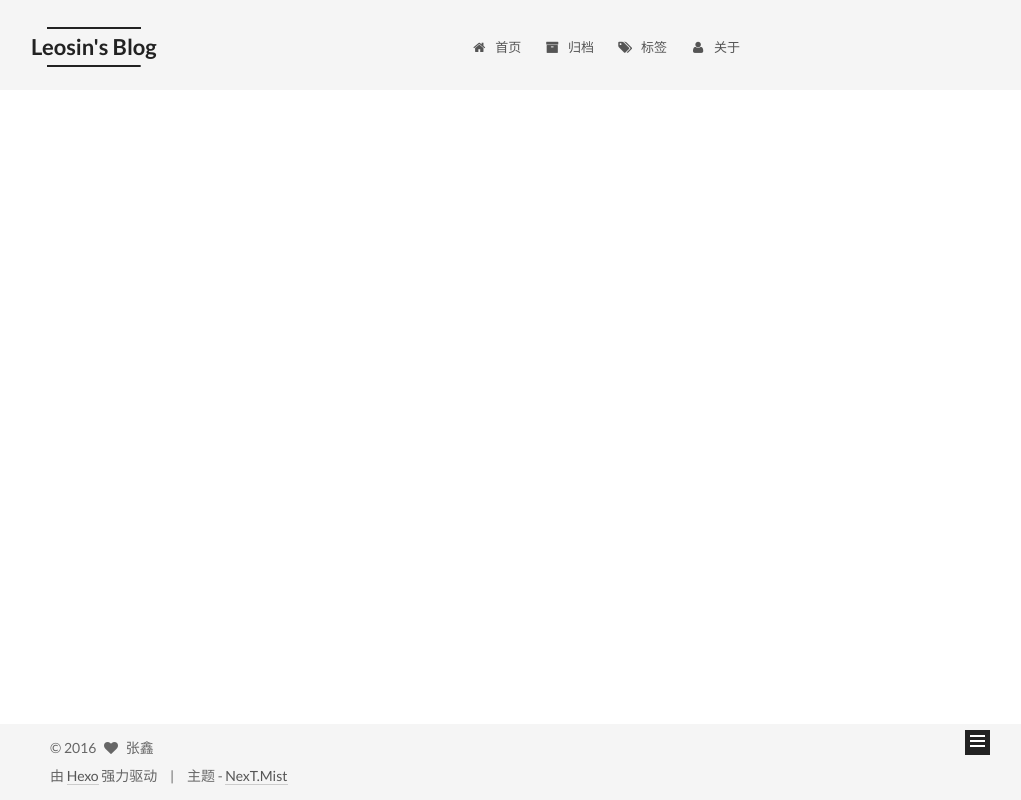
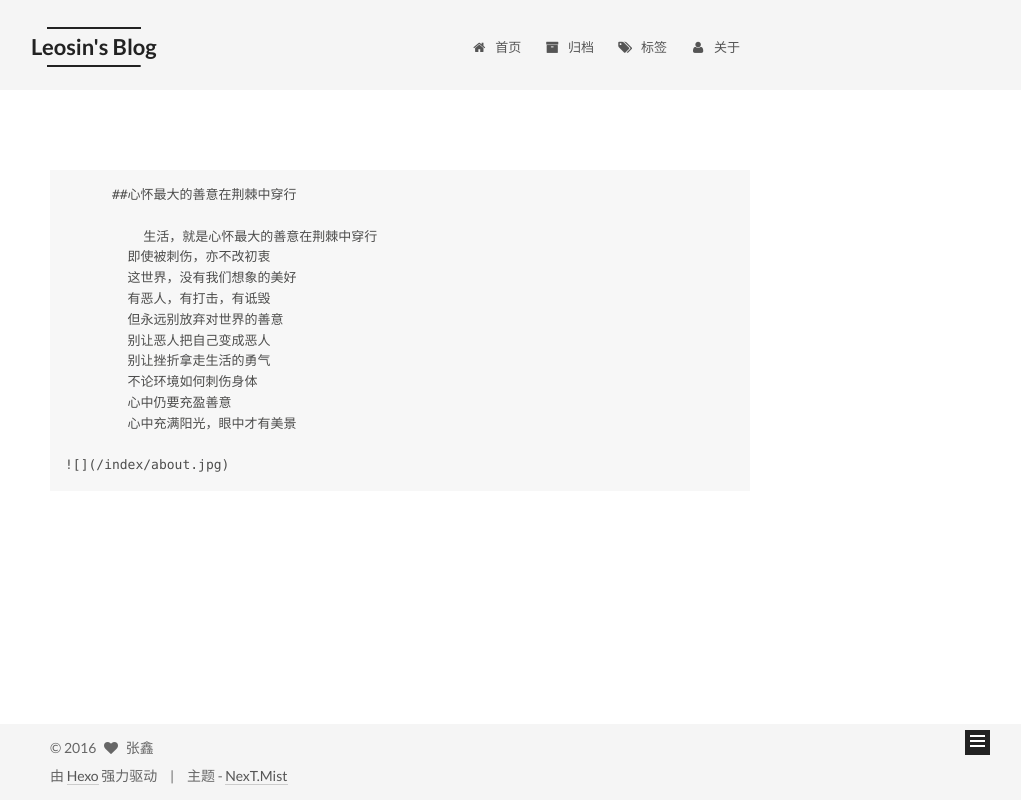
Before and after one commit to LeosinZhang/LeosinZhang.github.io, a plain HTML site: page about/index.html in a window 1280 px wide. Shown: the whole page, without its empty margins (240-1261 px from the left). Drawn offline with Linux system fonts and the light colour scheme.

Commit message:
Site updated: 2016-10-20 14:33:40

```diff
--- a/about/index.html
+++ b/about/index.html
@@ -88,16 +88,43 @@
 
 
 
-<meta name="description" content="她可以褪色 可以枯萎 怎么都可以 但只要我看她一眼 万般柔情便涌上心头">
+<meta name="description" content="##心怀最大的善意在荆棘中穿行
+
+          生活，就是心怀最大的善意在荆棘中穿行
+        即使被刺伤，亦不改初衷
+        这世界，没有我们想象的美好
+        有恶人，有打击，有诋毁
+        但永远别放弃对世界的善意
+        别让恶人把自己变成恶人
+        别让挫折拿走生活的勇气
+        不论环境如何刺伤身体">
 <meta property="og:type" content="website">
 <meta property="og:title" content="about">
 <meta property="og:url" content="http://leosin.top/about/index.html">
 <meta property="og:site_name" content="Leosin's Blog">
-<meta property="og:description" content="她可以褪色 可以枯萎 怎么都可以 但只要我看她一眼 万般柔情便涌上心头">
-<meta property="og:updated_time" content="2016-10-20T06:25:58.246Z">
+<meta property="og:description" content="##心怀最大的善意在荆棘中穿行
+
+          生活，就是心怀最大的善意在荆棘中穿行
+        即使被刺伤，亦不改初衷
+        这世界，没有我们想象的美好
+        有恶人，有打击，有诋毁
+        但永远别放弃对世界的善意
+        别让恶人把自己变成恶人
+        别让挫折拿走生活的勇气
+        不论环境如何刺伤身体">
+<meta property="og:updated_time" content="2016-10-20T06:33:18.460Z">
 <meta name="twitter:card" content="summary">
 <meta name="twitter:title" content="about">
-<meta name="twitter:description" content="她可以褪色 可以枯萎 怎么都可以 但只要我看她一眼 万般柔情便涌上心头">
+<meta name="twitter:description" content="##心怀最大的善意在荆棘中穿行
+
+          生活，就是心怀最大的善意在荆棘中穿行
+        即使被刺伤，亦不改初衷
+        这世界，没有我们想象的美好
+        有恶人，有打击，有诋毁
+        但永远别放弃对世界的善意
+        别让恶人把自己变成恶人
+        别让挫折拿走生活的勇气
+        不论环境如何刺伤身体">
 
 
 
@@ -239,7 +266,21 @@
   <div id="posts" class="posts-expand">
 
 
+      <pre><code>      ##心怀最大的善意在荆棘中穿行
 
+          生活，就是心怀最大的善意在荆棘中穿行
+        即使被刺伤，亦不改初衷
+        这世界，没有我们想象的美好
+        有恶人，有打击，有诋毁
+        但永远别放弃对世界的善意
+        别让恶人把自己变成恶人
+        别让挫折拿走生活的勇气
+        不论环境如何刺伤身体
+        心中仍要充盈善意
+        心中充满阳光，眼中才有美景
+
+![](/index/about.jpg)
+</code></pre>
 
   </div>
 
--- a/sitemap.xml
+++ b/sitemap.xml
@@ -4,7 +4,7 @@
   <url>
     <loc>http://leosin.top/about/index.html</loc>
 
-    <lastmod>2016-10-20T06:25:58.246Z</lastmod>
+    <lastmod>2016-10-20T06:33:18.460Z</lastmod>
 
   </url>
 
```
Also changed, not shown: about/index/about.jpg (added).
